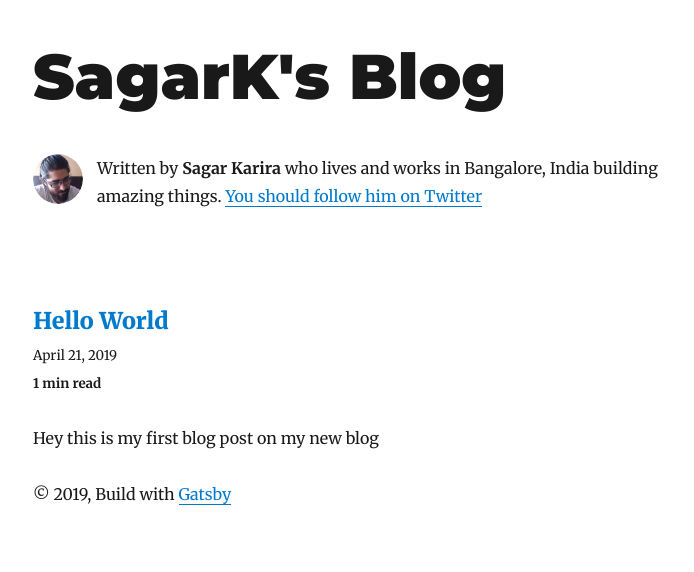
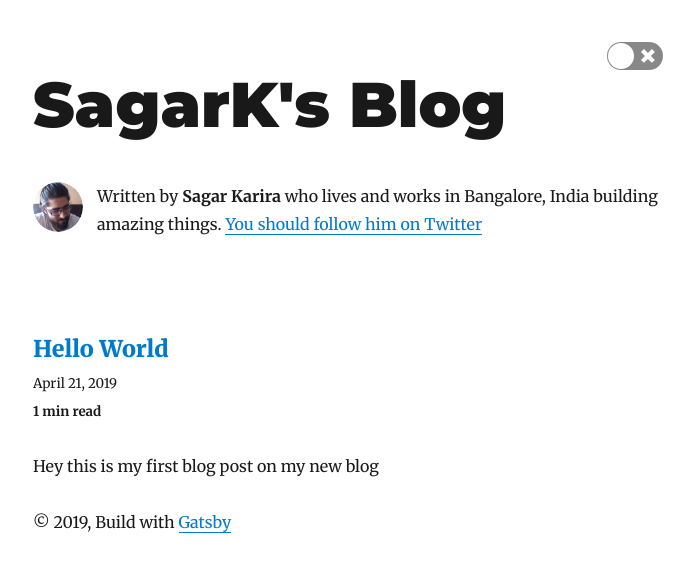
Before and after one commit to sagarkarira/blog, a Gatsby site: page / in a window 1280 px wide. Shown: the whole page, without its empty margins (292-986 px from the left). Built offline with nearby package versions, Linux system fonts and the light colour scheme; Gatsby itself is replaced by a stand-in of ours; some packages are replaced by stand-ins of ours.

Commit message:
Add dark mode

```diff
--- a/package.json
+++ b/package.json
@@ -29,6 +29,7 @@
     "react": "^16.8.6",
     "react-dom": "^16.8.6",
     "react-helmet": "^5.2.0",
+    "react-switch": "^4.1.0",
     "react-typography": "^0.16.19",
     "typeface-merriweather": "0.0.72",
     "typeface-montserrat": "0.0.54",
--- a/src/components/layout.js
+++ b/src/components/layout.js
@@ -1,13 +1,17 @@
 import React from "react"
 import { Link } from "gatsby"
+import Switch from "react-switch"
 
 import { rhythm, scale } from "../utils/typography"
 
 class Layout extends React.Component {
   render() {
-    const { location, title, children } = this.props
+    const { location, title, children, darkMode, toggleDarkMode } = this.props
     const rootPath = `${__PATH_PREFIX__}/`
     let header
+    const darkModeSwitch = (
+      <Switch onChange={toggleDarkMode} checked={darkMode} />
+    )
 
     if (location.pathname === rootPath) {
       header = (
@@ -58,8 +62,17 @@ class Layout extends React.Component {
           marginRight: `auto`,
           maxWidth: rhythm(24),
           padding: `${rhythm(1.5)} ${rhythm(3 / 4)}`,
+          color: darkMode ? "#fff" : "inherit",
         }}
       >
+        <div
+          style={{
+            display: "flex",
+            justifyContent: "flex-end",
+          }}
+        >
+          {darkModeSwitch}
+        </div>
         <header>{header}</header>
         <main>{children}</main>
         <footer>
--- a/src/pages/index.js
+++ b/src/pages/index.js
@@ -1,4 +1,4 @@
-import React from "react"
+import React, { useState } from "react"
 import { Link, graphql } from "gatsby"
 
 import Bio from "../components/bio"
@@ -6,14 +6,27 @@ import Layout from "../components/layout"
 import SEO from "../components/seo"
 import { rhythm } from "../utils/typography"
 
-class BlogIndex extends React.Component {
-  render() {
-    const { data } = this.props
-    const siteTitle = data.site.siteMetadata.title
-    const posts = data.allMarkdownRemark.edges
+const BlogIndex = ({ data, location }) => {
+  const siteTitle = data.site.siteMetadata.title
+  const posts = data.allMarkdownRemark.edges
+  const [darkMode, setDarkMode] = useState(false)
+  const toggleDarkMode = () => {
+    setDarkMode(!darkMode)
+  }
 
-    return (
-      <Layout location={this.props.location} title={siteTitle}>
+  return (
+    <div
+      style={{
+        backgroundColor: darkMode ? "#212121" : "white",
+        height: "100vh",
+      }}
+    >
+      <Layout
+        darkMode={darkMode}
+        toggleDarkMode={toggleDarkMode}
+        location={location}
+        title={siteTitle}
+      >
         <SEO
           title="All posts"
           keywords={[`blog`, `gatsby`, `javascript`, `react`]}
@@ -47,8 +60,8 @@ class BlogIndex extends React.Component {
           )
         })}
       </Layout>
-    )
-  }
+    </div>
+  )
 }
 
 export default BlogIndex
```
Also changed, not shown: 1 other file.
